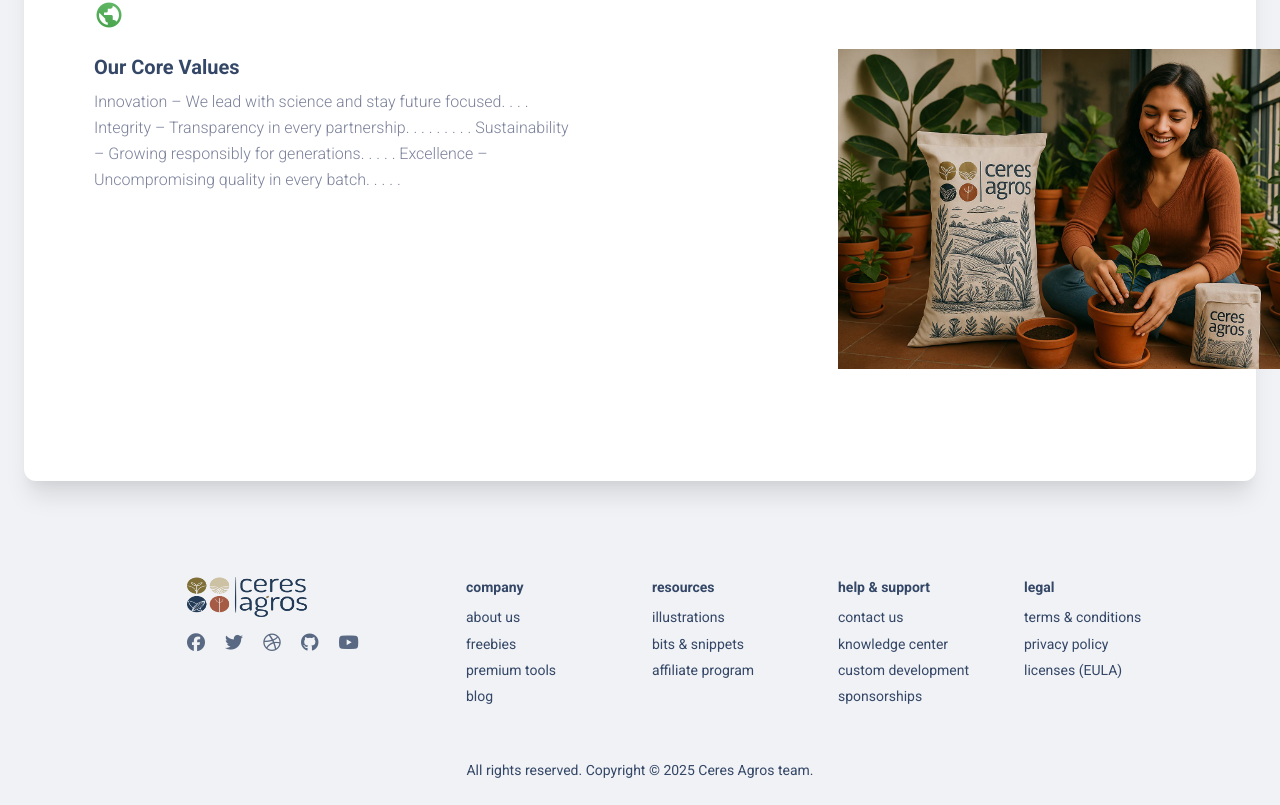
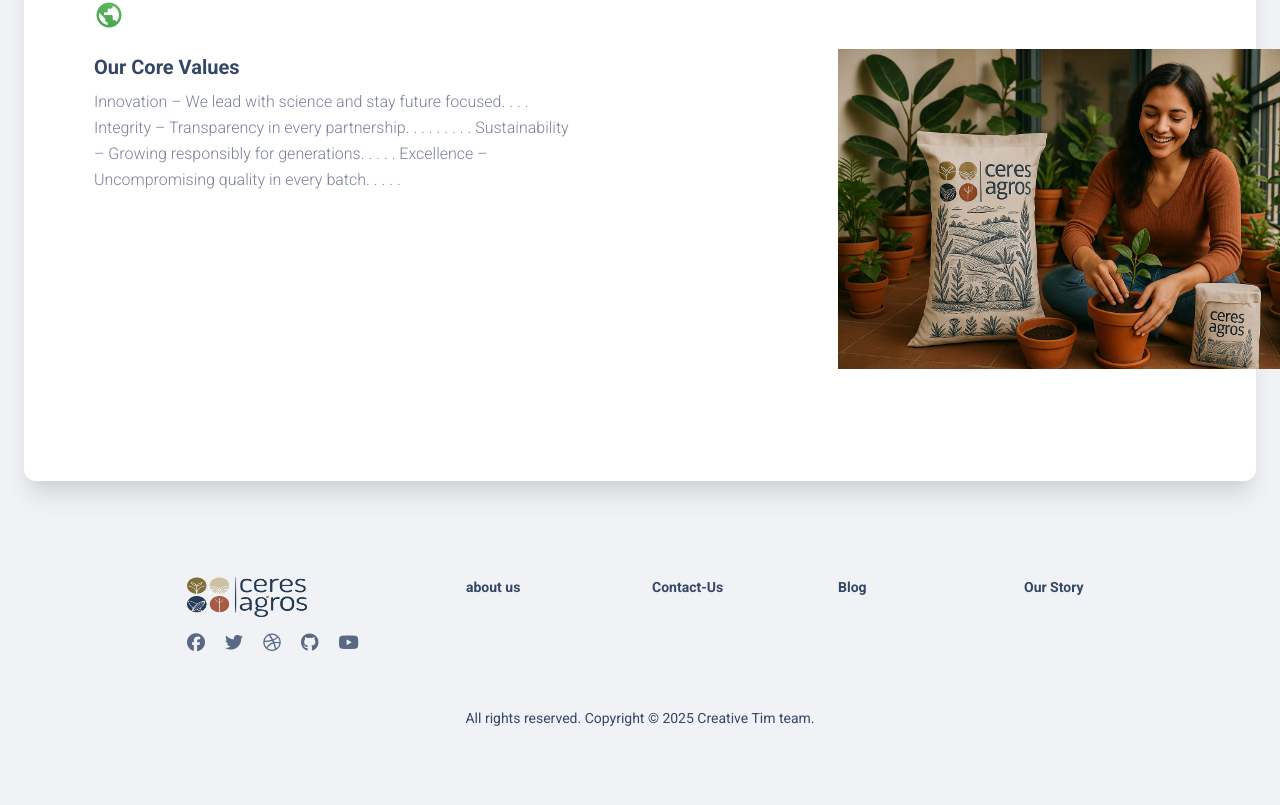
Before and after one commit to Sujanith31/Ceres_agros_web, a Vue app: page /pages/about-us-page in a window 1280 px wide. Shown: the part 1559-2364 px from the top of the page. After the commit the page ends 2312 px from the top, so only its background shows below. Built offline with nearby package versions, Linux system fonts and the light colour scheme.

Commit message:
code cleanup

```diff
--- a/index.html
+++ b/index.html
@@ -12,7 +12,7 @@
       href="./assets/img/apple-icon.png"
     />
     <link rel="icon" type="image/png" href="./src/assets/img/favicon.png" />
-    <title>Ceres Agro</title>
+    <title>Ceres Agros</title>
     <!--     Fonts and icons     -->
     <link
       rel="stylesheet"
--- a/src/examples/footers/FooterCentered.vue
+++ b/src/examples/footers/FooterCentered.vue
@@ -7,23 +7,23 @@ defineProps({
     default: () => [
       {
         icon: '<i class="fab fa-facebook text-lg opacity-8"></i>',
-        link: "https://www.facebook.com/CreativeTim/",
+        link: "",
       },
       {
         icon: '<i class="fab fa-twitter text-lg opacity-8"></i>',
-        link: "https://twitter.com/creativetim",
+        link: "",
       },
       {
         icon: '<i class="fab fa-dribbble text-lg opacity-8"></i>',
-        link: "https://dribbble.com/creativetim",
+        link: "",
       },
       {
         icon: '<i class="fab fa-github text-lg opacity-8"></i>',
-        link: "https://github.com/creativetimofficial",
+        link: "",
       },
       {
         icon: '<i class="fab fa-youtube text-lg opacity-8"></i>',
-        link: "https://www.youtube.com/channel/UCVyTG4sCw-rOvB9oHkzZD1w",
+        link: "",
       },
     ],
   },
@@ -32,15 +32,15 @@ defineProps({
     name: String,
     href: String,
     default: () => [
-      { href: "https://www.creative-tim.com/", name: "Company" },
-      { href: "https://www.creative-tim.com/presentation", name: "About Us" },
-      { href: "https://www.creative-tim.com/presentation", name: "Team" },
+      { href: "", name: "Company" },
+      { href: "", name: "About Us" },
+      { href: "", name: "Team" },
       {
-        href: "https://www.creative-tim.com/templates/vuejs",
+        href: "",
         name: "Products",
       },
-      { href: "https://www.creative-tim.com/blog", name: "Blog" },
-      { href: "https://www.creative-tim.com/license", name: "License" },
+      { href: "", name: "Blog" },
+      { href: "", name: "License" },
     ],
   },
 });
--- a/src/examples/footers/FooterDefault.vue
+++ b/src/examples/footers/FooterDefault.vue
@@ -20,23 +20,23 @@ defineProps({
     default: () => [
       {
         icon: '<i class="fab fa-facebook text-lg opacity-8"></i>',
-        link: "https://www.facebook.com/CreativeTim/"
+        link: ""
       },
       {
         icon: '<i class="fab fa-twitter text-lg opacity-8"></i>',
-        link: "https://twitter.com/creativetim"
+        link: ""
       },
       {
         icon: '<i class="fab fa-dribbble text-lg opacity-8"></i>',
-        link: "https://dribbble.com/creativetim"
+        link: ""
       },
       {
         icon: '<i class="fab fa-github text-lg opacity-8"></i>',
-        link: "https://github.com/creativetimofficial"
+        link: ""
       },
       {
         icon: '<i class="fab fa-youtube text-lg opacity-8"></i>',
-        link: "https://www.youtube.com/channel/UCVyTG4sCw-rOvB9oHkzZD1w"
+        link: ""
       }
     ]
   },
@@ -50,73 +50,73 @@ defineProps({
     },
     default: () => [
       {
-        name: "company",
+        name: "about us",
         items: [
-          {
-            name: "about us",
-            href: "https://www.creative-tim.com/presentation"
-          },
-          {
-            name: "freebies",
-            href: "https://www.creative-tim.com/templates/free"
-          },
-          {
-            name: "premium tools",
-            href: "https://www.creative-tim.com/templates/premium"
-          },
-          { name: "blog", href: "https://www.creative-tim.com/blog" }
+          // {
+          //   name: "about us",
+          //   href: ""
+          // },
+          // {
+          //   name: "freebies",
+          //   href: ""
+          // },
+          // {
+          //   name: "premium tools",
+          //   href: ""
+          // },
+          // { name: "blog", href: "" }
         ]
       },
       {
-        name: "resources",
+        name: "Contact-Us",
         items: [
-          { name: "illustrations", href: "https://iradesign.io/" },
-          {
-            name: "bits & snippets",
-            href: "https://www.creative-tim.com/bits"
-          },
-          {
-            name: "affiliate program",
-            href: "https://www.creative-tim.com/affiliates/new"
-          }
+          // { name: "illustrations", href: "" },
+          // {
+          //   name: "bits & snippets",
+          //   href: ""
+          // },
+          // {
+          //   name: "affiliate program",
+          //   href: ""
+          // }
         ]
       },
       {
-        name: "help & support",
+        name: "Blog",
         items: [
-          {
-            name: "contact us",
-            href: "https://www.creative-tim.com/contact-us"
-          },
-          {
-            name: "knowledge center",
-            href: "https://www.creative-tim.com/knowledge-center"
-          },
-          {
-            name: "custom development",
-            href: "https://services.creative-tim.com/"
-          },
-          {
-            name: "sponsorships",
-            href: "https://www.creative-tim.com/sponsorships"
-          }
+          // {
+          //   name: "contact us",
+          //   href: ""
+          // },
+          // {
+          //   name: "knowledge center",
+          //   href: ""
+          // },
+          // {
+          //   name: "custom development",
+          //   href: ""
+          // },
+          // {
+          //   name: "sponsorships",
+          //   href: ""
+          // }
         ]
       },
       {
-        name: "legal",
+        name: "Our Story",
         items: [
-          {
-            name: "terms & conditions",
-            href: "https://www.creative-tim.com/terms"
-          },
-          {
-            name: "privacy policy",
-            href: "https://www.creative-tim.com/privacy"
-          },
-          {
-            name: "licenses (EULA)",
-            href: "https://www.creative-tim.com/license"
-          }
+          // {
+          //   name: "terms & conditions",
+          //   href: ""
+          // },
+          // {
+          //   name: "privacy policy",
+          //   href: ""
+          // },
+          // {
+          //   name: "licenses (EULA)",
+          //   href: ""
+          // }
         ]
       }
     ]
@@ -172,8 +172,8 @@ defineProps({
             <p class="text-dark my-4 text-sm font-weight-normal">
               All rights reserved. Copyright ©
               {{ new Date().getFullYear() }}
-              Ceres Agros
-              <a href="https://www.creative-tim.com" target="_blank"
+              Creative Tim
+              <a href="" target="_blank"
                 >team</a
               >.
             </p>
--- a/src/examples/navbars/NavbarDefault.vue
+++ b/src/examples/navbars/NavbarDefault.vue
@@ -16,7 +16,7 @@ const props = defineProps({
     color: String,
     label: String,
     default: () => ({
-      route: "https://www.creative-tim.com/product/vue-material-kit",
+      route: "",
       color: "bg-gradient-success",
       label: "Free Download",
     }),
@@ -142,11 +142,11 @@ watch(
       >
         CERES AGROS
       </RouterLink>
-      <a
+      <!-- <a
         href="https://www.creative-tim.com/product/vue-material-kit-pro"
         class="btn btn-sm bg-gradient-success mb-0 ms-auto d-lg-none d-block"
         >Buy Now</a
-      >
+      > -->
       <button
         class="navbar-toggler shadow-none ms-2"
         type="button"
@@ -181,7 +181,7 @@ watch(
                 :class="getTextColor()"
                 >dashboard</i
               >
-              Pages
+              Menus
               <img
                 :src="getArrowColor()"
                 alt="down-arrow"
@@ -201,12 +201,12 @@ watch(
                 <div class="col-12 px-4 py-2">
                   <div class="row">
                     <div class="position-relative">
-                      <RouterLink
+                      <!-- <RouterLink
                         :to="{ name: 'aboutUs' }"
                         class="dropdown-item border-radius-md"
                       >
                         <span>Our Story</span>
-                      </RouterLink>
+                      </RouterLink> -->
                       <RouterLink
                         :to="{ name: 'about' }"
                         class="dropdown-item border-radius-md"
@@ -219,18 +219,18 @@ watch(
                       >
                         <span>Contact Us</span>
                       </RouterLink>
-                      <RouterLink
+                      <!-- <RouterLink
                         :to="{ name: 'author' }"
                         class="dropdown-item border-radius-md"
                       >
-                        <span>Author</span>
-                      </RouterLink>
-                      <RouterLink
+                        <span>blog</span>
+                      </RouterLink> -->
+                      <!-- <RouterLink
                         :to="{ name: 'signin-basic' }"
                         class="dropdown-item border-radius-md"
                       >
                         <span>Sign In</span>
-                      </RouterLink>
+                      </RouterLink> -->
                     </div>
                   </div>
                 </div>
@@ -239,10 +239,16 @@ watch(
                 <div
                   class="dropdown-header text-dark font-weight-bolder d-flex align-items-center px-0"
                 >
-                  Landing Pages
+                  Go to
                 </div>
+                <!-- <RouterLink
+                  :to="{ name: 'aboutUs' }"
+                  class="dropdown-item border-radius-md"
+                >
+                  <span>Our Story</span>
+                </RouterLink> -->
                 <RouterLink
-                  :to="{ name: 'aboutUs' }"
+                  :to="{ name: 'about' }"
                   class="dropdown-item border-radius-md"
                 >
                   <span>About Us</span>
@@ -257,23 +263,23 @@ watch(
                   :to="{ name: 'author' }"
                   class="dropdown-item border-radius-md"
                 >
-                  <span>Author</span>
+                  <span>Blog</span>
                 </RouterLink>
-                <div
+                <!-- <div
                   class="dropdown-header text-dark font-weight-bolder d-flex align-items-center px-0 mt-3"
                 >
                   Account
-                </div>
-                <RouterLink
+                </div> -->
+                <!-- <RouterLink
                   :to="{ name: 'signin-basic' }"
                   class="dropdown-item border-radius-md"
                 >
                   <span>Sign In</span>
-                </RouterLink>
+                </RouterLink> -->
               </div>
             </div>
           </li>
-          <li class="nav-item dropdown dropdown-hover mx-2">
+          <!-- <li class="nav-item dropdown dropdown-hover mx-2">
             <a
               role="button"
               class="nav-link ps-2 d-flex cursor-pointer align-items-center"
@@ -755,7 +761,7 @@ watch(
                 </div>
               </div>
             </div>
-          </li>
+          </li> -->
           <!-- <li class="nav-item dropdown dropdown-hover mx-2">
             <a
               role="button"
@@ -932,7 +938,7 @@ watch(
             </a>
           </li> -->
         </ul>
-        <ul class="navbar-nav d-lg-block d-none">
+        <!-- <ul class="navbar-nav d-lg-block d-none">
           <li class="nav-item">
             <a
               :href="action.route"
@@ -942,7 +948,7 @@ watch(
               >Buy</a
             >
           </li>
-        </ul>
+        </ul> -->
       </div>
     </div>
   </nav>
--- a/src/views/LandingPages/AboutUs/AboutView.vue
+++ b/src/views/LandingPages/AboutUs/AboutView.vue
@@ -168,7 +168,7 @@ onUnmounted(() => {
       </ul>
     </div>
   </div>
-  <div class="container mt-sm-5">
+  <div class="container closing-image mt-sm-5">
     <img :src="MET" alt="" class="pb-6">
   </div>
   <div class="card card-body shadow-xl mx-3 mx-md-4 mt-n6">
@@ -179,3 +179,11 @@ onUnmounted(() => {
   </div>
   <DefaultFooter />
 </template>
+<style scoped>
+@media (max-width: 800px) {
+  .closing-image{
+    display: none !important;
+  }
+}
+
+</style>
```
Also changed, not shown: src/views/LandingPages/AboutUs/Sections/AboutTeam.vue (+4 -4 lines), src/views/Presentation/PresentationView.vue (+7 -6 lines).
